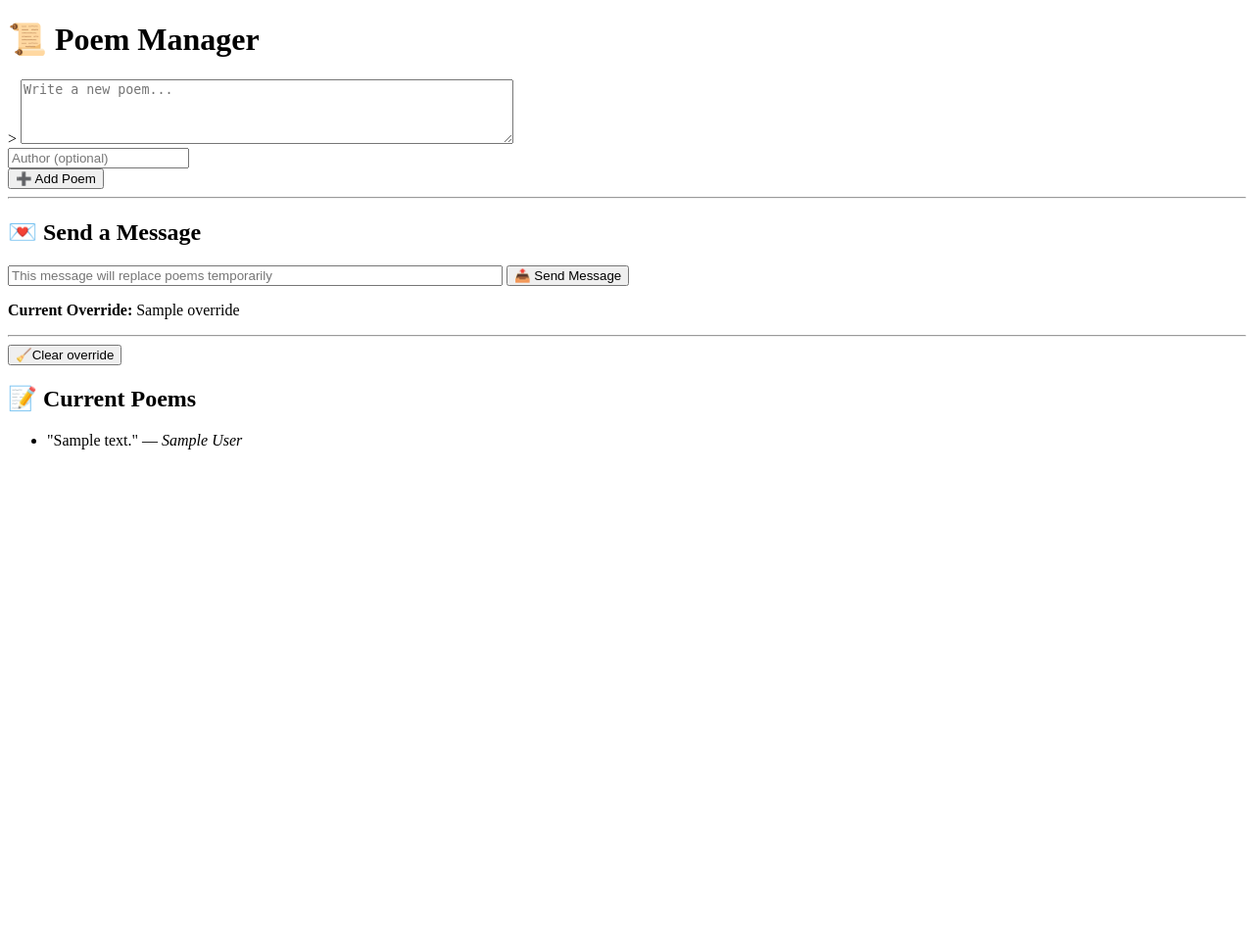
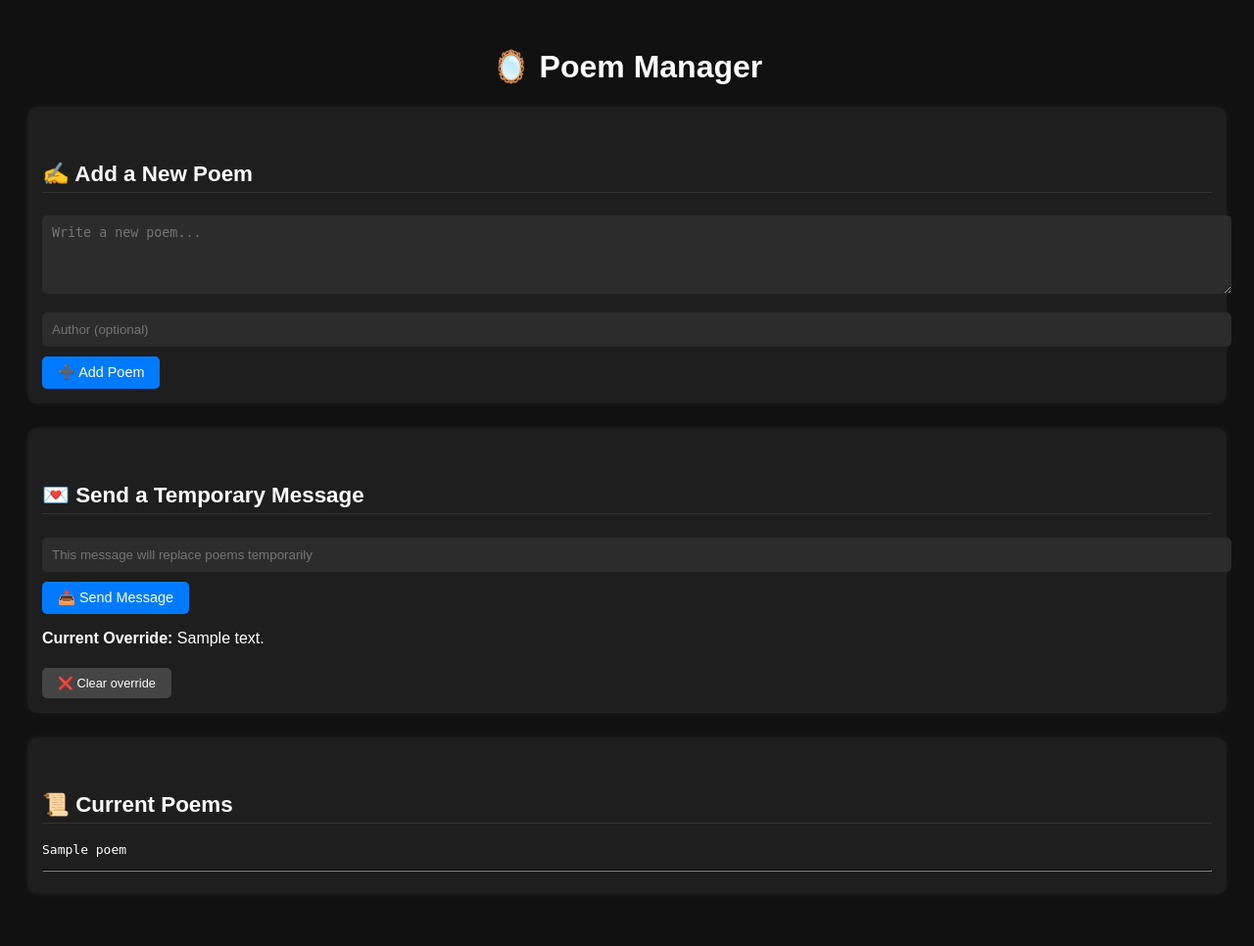
Before and after one commit to reecechev/smartmirror-control-panel, a Flask app: template templates/poems.html in a window 1280 px wide. Shown: the whole page at 98% size. Before the commit the page ends 459 px from the top, so only its background shows below. Run offline with Flask 3, Linux system fonts and the light colour scheme; the template is opened without the code that fills it: most values are stand-ins (such as "Sample title", 1, 10 or a date in 2020).

Commit message:
black poems page

```diff
--- a/templates/poems.html
+++ b/templates/poems.html
@@ -1,65 +1,92 @@
 <!DOCTYPE html>
 <html>
 <head>
-	<title>Poem Control Panel</title>
+	<title>Poem Manager</title>
+	<style>
+		body {
+			background-color: #111;
+			color: #fff;
+			font-family: sans-serif;
+			padding: 20px;
+		}
+
+		h2 {
+			margin-top: 40px;
+			font-size: 1.4em;
+			border-bottom: 1px solid #333;
+			padding-bottom: 5px;
+		}
+
+		.section {
+			background-color: #1e1e1e;
+			padding: 15px;
+			border-radius: 10px;
+			margin-bottom: 25px;
+			box-shadow: 0 0 8px rgba(255,255,255,0.05);
+		}
+
+		input, textarea {
+			width: 100%;
+			padding: 10px;
+			margin-top: 5px;
+			margin-bottom: 10px;
+			border: none;
+			border-radius: 5px;
+			background-color: #2c2c2c;
+			color: #fff;
+		}
+
+		button {
+			background-color: #007bff;
+			color: white;
+			padding: 8px 16px;
+			border: none;
+			border-radius: 5px;
+			cursor: pointer;
+			font-size: 0.9em;
+		}
+
+		.small-button {
+			background-color: #444;
+			font-size: 0.8em;
+			margin-top: 5px;
+		}
+	</style>
 </head>
 <body>
-	<h1>📜 Poem Manager</h1>
 
-	<!-- Add a new poem -->
-	<form action="/poem_override" method="POST">>
-		<textarea name="poem_text" rows="4" cols="60" placeholder="Write a new poem..." required></textarea><br>
-		<input name="poem_author" placeholder="Author (optional)"><br>
-		<button type="submit">➕ Add Poem</button>
-	</form>
+	<h1 style="text-align: center;">🪞 Poem Manager</h1>
 
-	<hr>
+	<div class="section">
+		<h2>✍️ Add a New Poem</h2>
+		<form action="/add_poem" method="POST">
+			<textarea name="poem_text" rows="4" placeholder="Write a new poem..."></textarea>
+			<input type="text" name="author" placeholder="Author (optional)">
+			<button type="submit">➕ Add Poem</button>
+		</form>
+	</div>
 
-	<!-- Send a temporary override -->
-	<h2>💌 Send a Message</h2>
-	<form method="POST" action="{{ url_for('poem_override') }}">
-		<input name="override_msg" placeholder="This message will replace poems temporarily" size="60">
-		<button type="submit">📤 Send Message</button>
-	</form>
+	<div class="section">
+		<h2>💌 Send a Temporary Message</h2>
+		<form action="/set_override" method="POST">
+			<input type="text" name="override_text" placeholder="This message will replace poems temporarily">
+			<button type="submit">📤 Send Message</button>
+		</form>
+		<p><strong>Current Override:</strong> {{ override_text or "None" }}</p>
+		<form action="/clear_override" method="POST">
+			<button class="small-button" type="submit">❌ Clear override</button>
+		</form>
+	</div>
 
-	<p><strong>Current Override:</strong> {{ override }}</p>
+	<div class="section">
+		<h2>📜 Current Poems</h2>
+		{% for poem in poems %}
+			<pre style="white-space: pre-wrap;">{{ poem }}</pre>
+			<hr style="border-color: #333;">
+		{% else %}
+			<p>No poems found yet.</p>
+			{% endfor %}
+	</div>
 
-	<hr>
-
-	<!-- Clear Override -->
-	<form id="clear-form" method="POST" action="/clear_override" onsubmit="return clearOverride();">
-		<button type="submit">🧹Clear override</button>
-	</form>
-	<p id="confirmation-msg" style="color: green; display: none;">✅ Override cleared.</p>
-
-	<script>
-	function clearOverride() {
-		fetch("/clear_override", {
-			method: "POST"
-		})
-		.then(response => response.json())
-		.then(data => {
-			if (data.status === "success") {
-				const msg = document.getElementById("confirmation-msg");
-				msg.style.display = "block";
-				setTimeout(() => {
-					msg.style.display = "none";
-				}, 3000); // Hide after 3 seconds
-			}
-		});
-		return false; // Prevent full page reload
-	}
-	</script>
-	<!-- List poems -->
-	<h2>📝 Current Poems</h2>
-	<ul>
-		{% for poem in poems %}
-			<li>
-				"{{ poem.text }}"
-				{% if poem.author %}— <i>{{ poem.author }}</i>{% endif %}
-				{% if poem.favorite %} ⭐{% endif %}
-			</li>
-		{% endfor %}
-	</ul>
 </body>
 </html>
```
Also changed, not shown: smartmirror.py (+23 -5 lines).
